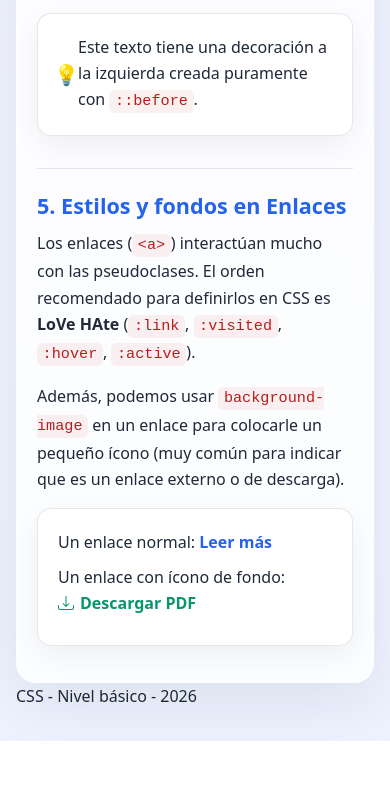
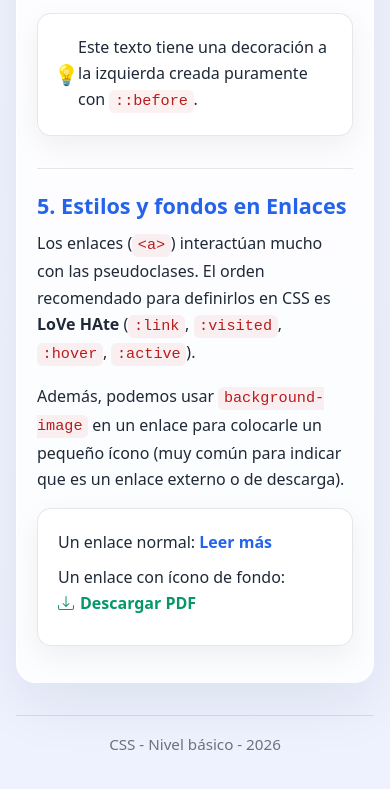
Before and after one commit to Lamk-S/CSS, a plain HTML site: page Basic/B04-Backgrounds-Pseudo/index.html in a window 390 px wide. Shown: the part 3067-3856 px from the top of the page. Before the commit the page ends 3808 px from the top, so only its background shows below. Drawn offline with Linux system fonts and the light colour scheme.

Commit message:
Add footer styles and responsive adjustments

```diff
--- a/Basic/B04-Backgrounds-Pseudo/css/style.css
+++ b/Basic/B04-Backgrounds-Pseudo/css/style.css
@@ -248,6 +248,20 @@ Cajas Demostrativas Base
     text-decoration: underline;
 }
 
+/*
+--------------------------------------------------
+Footer
+--------------------------------------------------
+*/
+footer {
+    margin-top: 2rem;
+    padding-top: 1rem;
+    text-align: center;
+    color: var(--color-muted);
+    font-size: 0.95rem;
+    border-top: 1px solid var(--color-border);
+}
+
 /* Responsive básico */
 @media (max-width: 640px) {
     .notes { padding: 1.25rem; }
```
